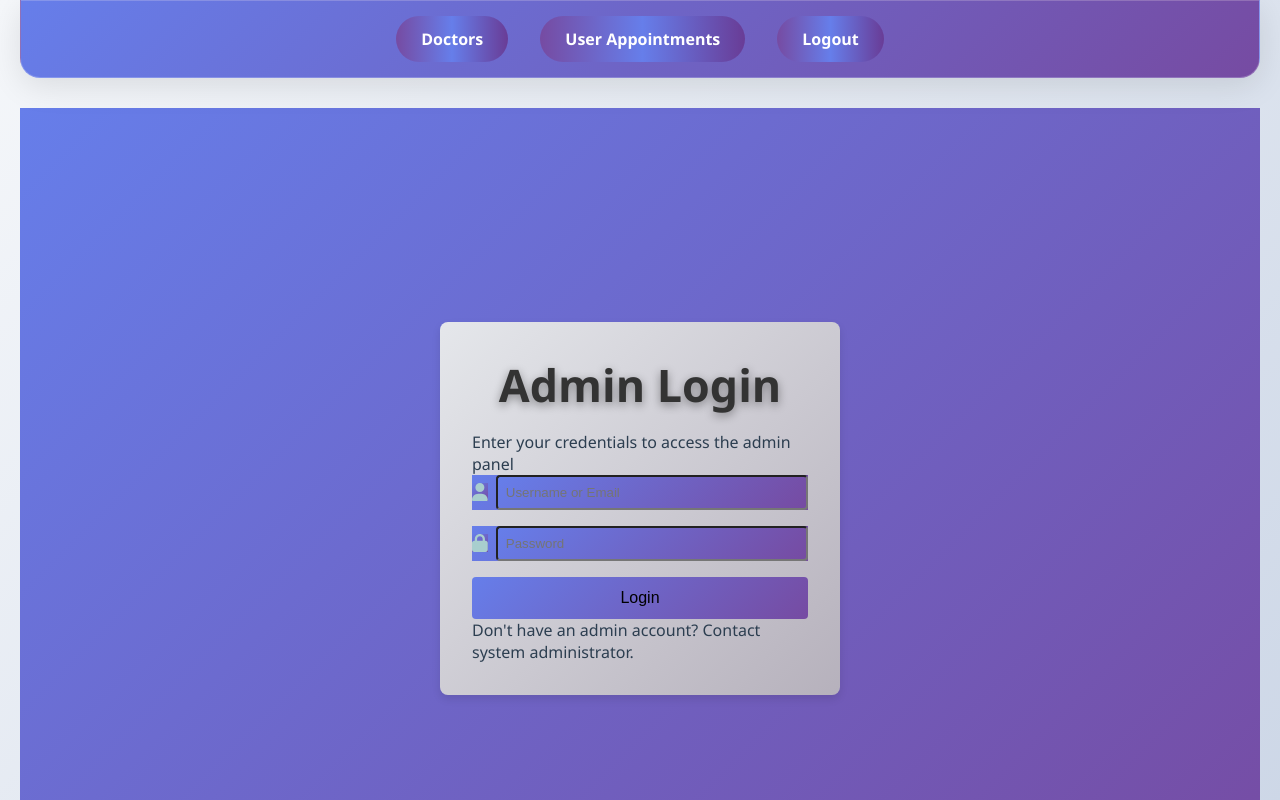
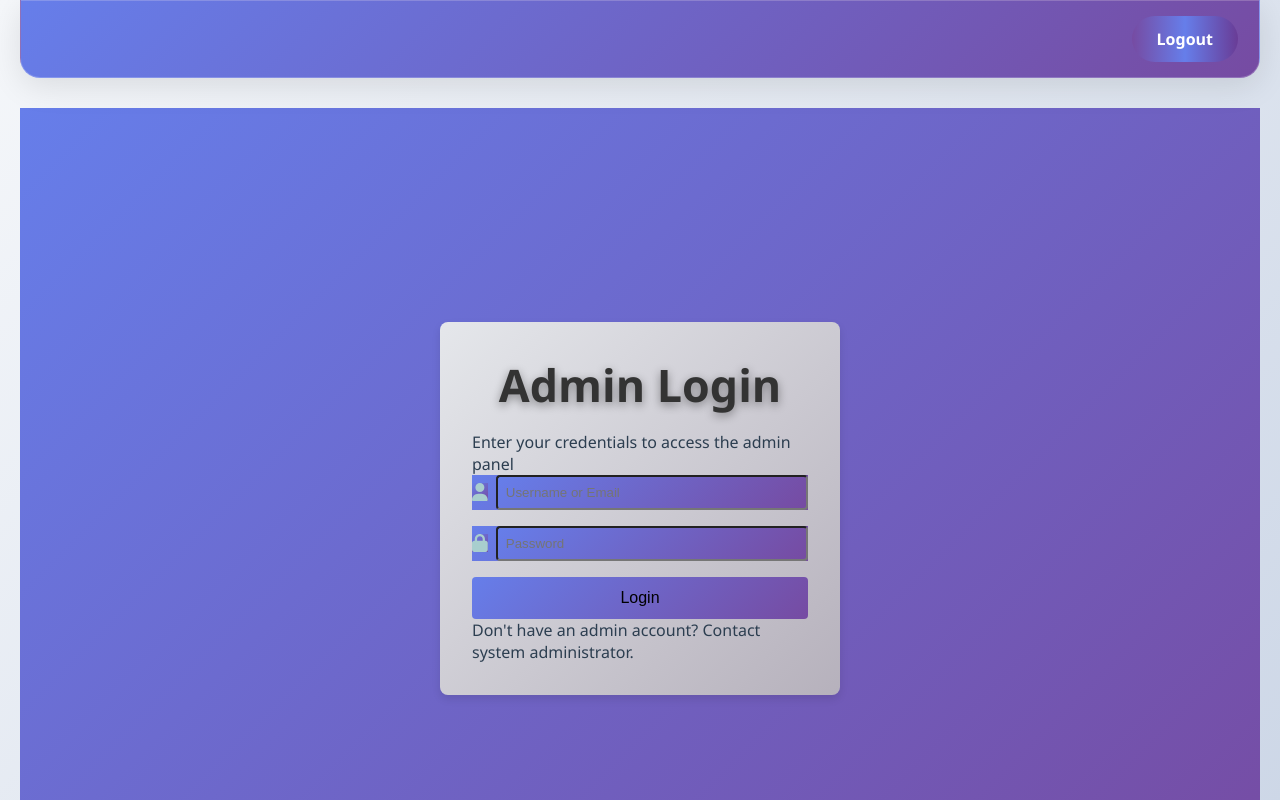
Before and after one commit to HashiniTharuka/Hospital-Management-System, a React (Create React App) app in the folder myapp/: page /adminlogin in a window 1280 px wide. Shown: the top 800 px of the page. Built offline with nearby package versions, Linux system fonts and the light colour scheme.

Commit message:
admin nav

```diff
--- a/myapp/src/App.js
+++ b/myapp/src/App.js
@@ -23,6 +23,17 @@ import UserAppointments from './components/UserAppointments';  // Import the com
 
 import { FaHome, FaUserMd, FaClipboardList, FaUsers, FaInfoCircle, FaPhoneAlt, FaCog, FaSignInAlt } from 'react-icons/fa';
 
+const isAdminAuthenticated = () => !!localStorage.getItem('adminToken');
+
+// Protect route wrapper
+const AdminProtectedRoute = ({ children }) => {
+    if (!isAdminAuthenticated()) {
+        window.location.href = '/adminlogin';
+        return null;
+    }
+    return children;
+};
+
 const ConditionalNavBar = () => {
     const location = useLocation();
     const hideNavBarPaths = ['/admin', '/adminlogin', '/doctors', '/patients_view']; // Paths where NavBar should be hidden
@@ -33,12 +44,7 @@ const ConditionalNavBar = () => {
         return (
             <nav className="admin-nav">
                 <ul>
-                    <li>
-                        <Link to="/doctors">Doctors</Link>
-                    </li>
-                    <li>
-                        <Link to="/user-appointments/1">User Appointments</Link>  {/* Example userId */}
-                    </li>
+
                     <li>
                         <Link to="/home">Logout</Link>
                     </li>
@@ -108,12 +114,20 @@ const App = () => {
                     <Route path="/services/emergency-services" element={<EmergencyServicesDetail />} />
                     <Route path="/services/surgery" element={<SurgeryDetail />} />
                     <Route path="/appointments" element={<Appointments />} />
-                    <Route path="/doctors" element={<Doctors />} />
+                    <Route path="/doctors" element={
+                        <AdminProtectedRoute>
+                            <Doctors />
+                        </AdminProtectedRoute>
+                    } />
                     <Route path="/patients" element={<Patients />} />
                     <Route path="/admin" element={<Admin />} />
                     <Route path="/adminlogin" element={<AdminLogin />} />
                     <Route path="/doctorview" element={<Doctors_view />} />
-                    <Route path="/user-appointments/:userId" element={<UserAppointments />} /> {/* Corrected this line */}
+                    <Route path="/user-appointments/:userId" element={
+                        <AdminProtectedRoute>
+                            <UserAppointments />
+                        </AdminProtectedRoute>
+                    } />
 
                     <Route path="/" element={<Home />} /> {/* Default to Home when no specific route matches */}
                 </Routes>
--- a/myapp/src/components/Admin.css
+++ b/myapp/src/components/Admin.css
@@ -173,9 +173,10 @@
     padding: 0;
     margin: 0;
     display: flex;
-    justify-content: center;
-    align-items: center;
     gap: 30px;
+    margin-right: 20px;
+    justify-content: flex-end;
+
 }
 
 .admin-nav li {
@@ -190,7 +191,6 @@
     font-weight: 600;
     transition: all 0.3s ease;
     display: flex;
-    align-items: center;
     gap: 8px;
     background: linear-gradient(270deg, #693c96, #667eea, #764ba2);
 
```
